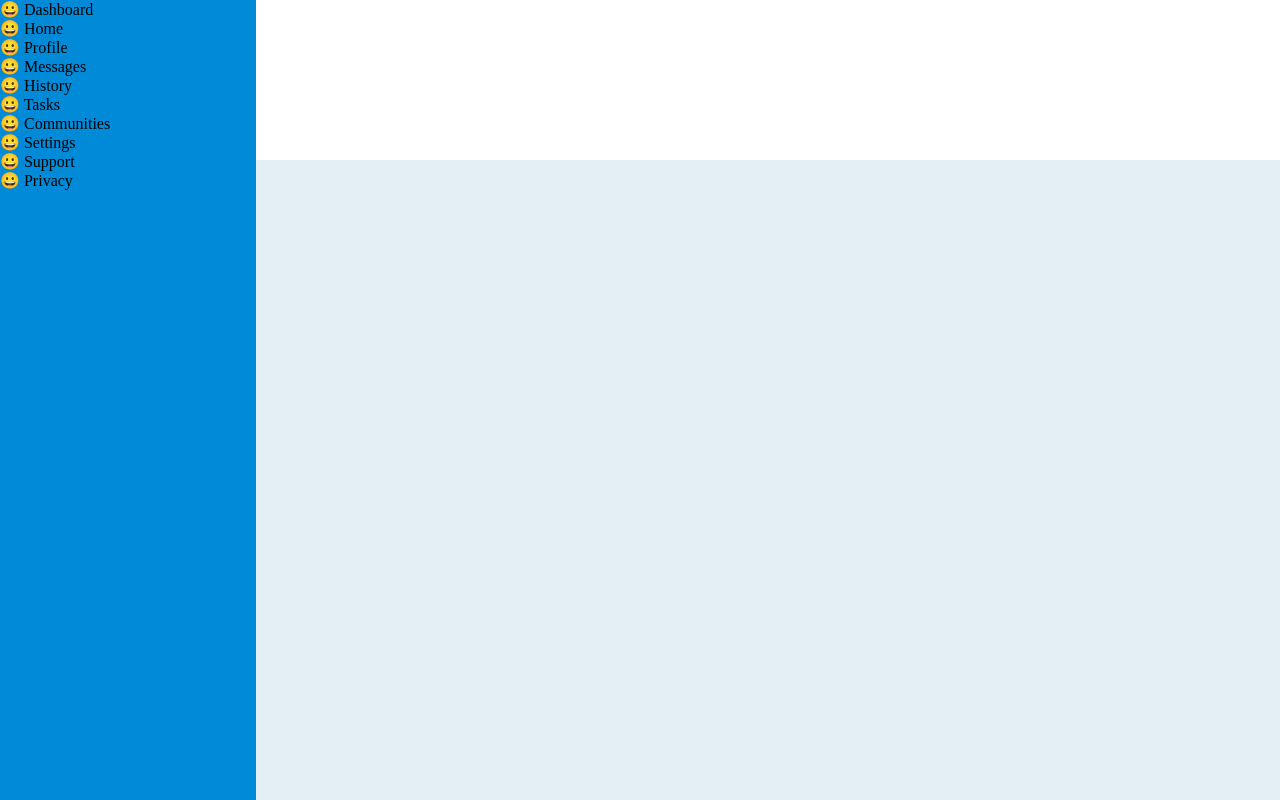
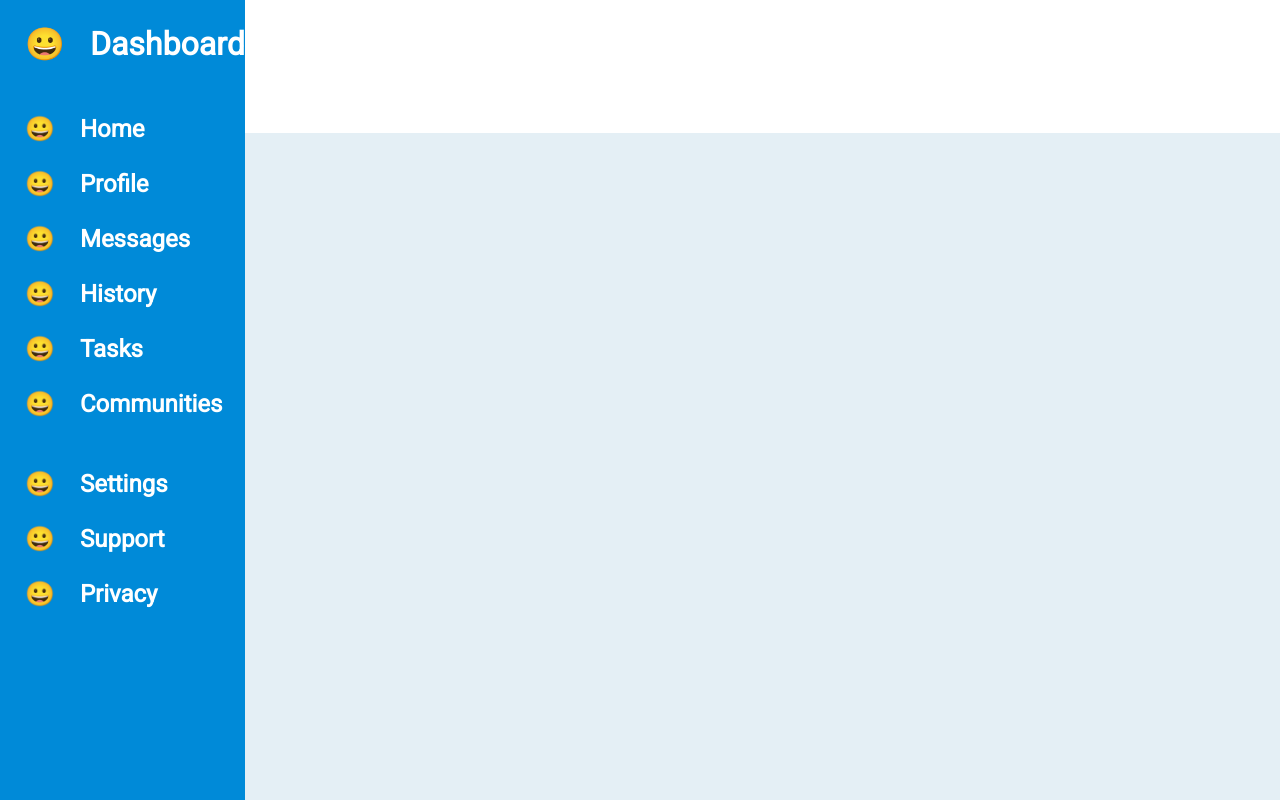
Before and after one commit to alexnoy/admin-dashboard, a plain HTML site: page index.html in a window 1280 px wide. Drawn offline with Linux system fonts and the light colour scheme.

Commit message:
Match sidebar layout to design image
Using mostly grid the layout was matched as close as possible. Minor edits may be needed once the correct icons are added.

```diff
--- a/styles.css
+++ b/styles.css
@@ -7,15 +7,37 @@
 }
 
 .container {
+    font-family: 'Roboto', sans-serif;
+    display: grid;
+    grid-template-columns: 1fr 5fr;
+    grid-template-rows: 1fr 5fr;
     min-height: 100vh;
-    display: grid;
-    grid-template-columns: 1fr 4fr;
-    grid-template-rows: 1fr 4fr
 }
 
 .sidebar {
     background-color: #008AD8;
+    color: white;
+    font-size: 1.5rem;
+    font-weight: 600;
+    padding: 25px 0 0 25px;
     grid-row: 1 / 3;
+    display: grid;
+    grid-template-rows: 40px 305px 140px;
+    gap: 50px;
+}
+
+.dashboard {
+    font-size: 2rem;
+}
+
+.nav, .branding {
+    display: grid;
+    gap: 25px;
+}
+
+.nav > *, .branding > *, .dashboard {
+    display: flex;
+    gap: 25px;
 }
 
 .header {
```
